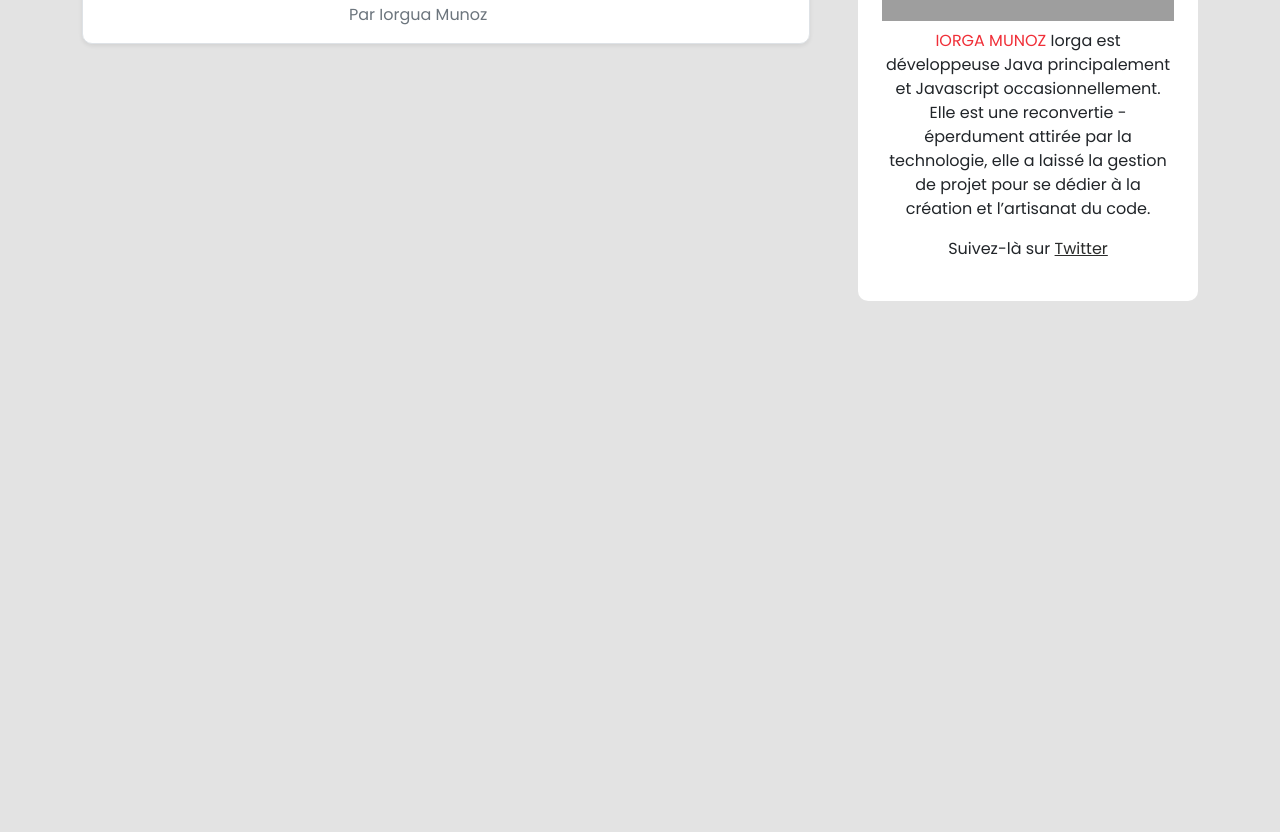
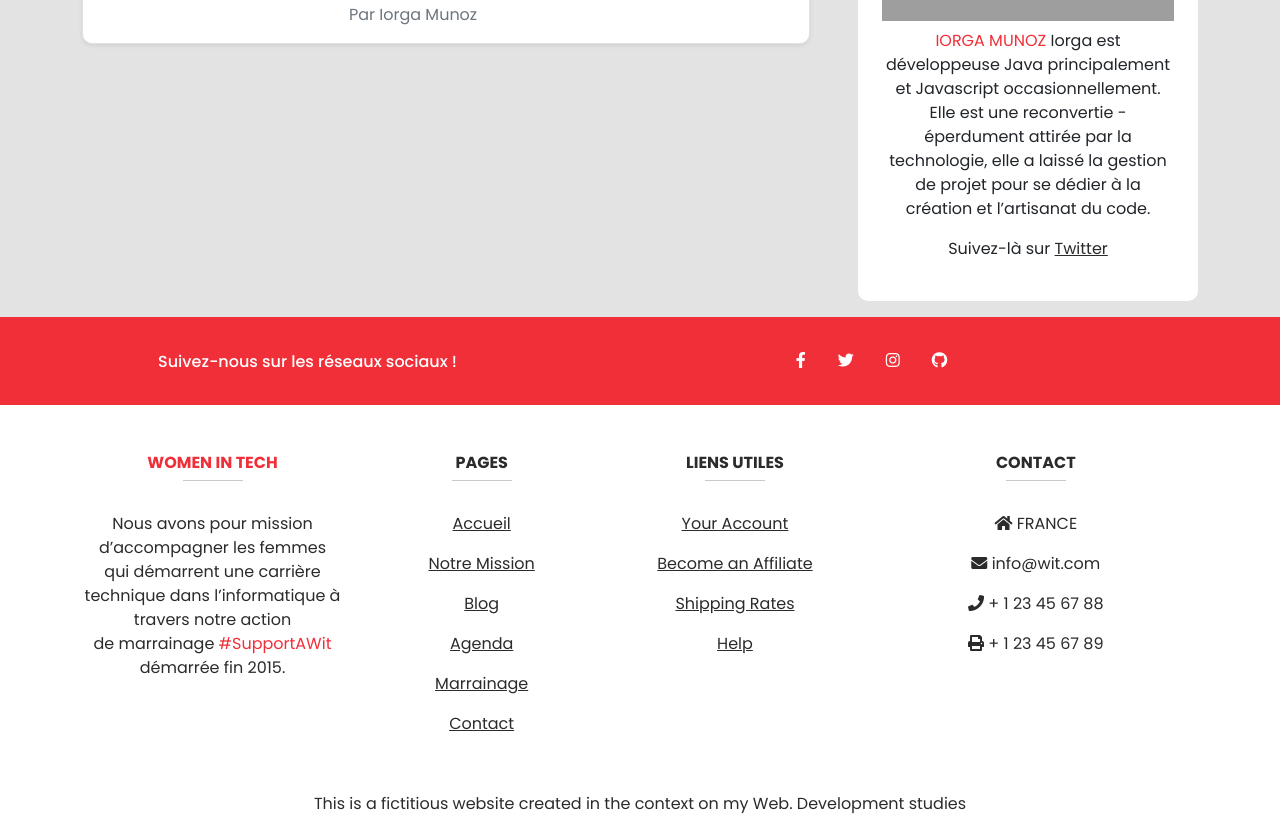
Before and after one commit to Anghyy/Women-In-Tech, a website: page blog.html in a window 1280 px wide. Shown: the part 3323-4155 px from the top of the page. Before the commit the page ends 3640 px from the top, so only its background shows below. Drawn offline with nearby package versions, Linux system fonts and the light colour scheme; grey boxes are pictures that could not be loaded.

Commit message:
adjusting some classes and styling both on index and blog.html

```diff
--- a/blog.html
+++ b/blog.html
@@ -37,16 +37,16 @@
             <div class="collapse navbar-collapse " id="navbarNav">
                 <ul class="navbar-nav mx-auto">
                     <li class="nav-item">
-                        <a class="nav-link" href="index.html">Accueil</a>
+                        <a class="nav-link" href="#">Accueil</a>
                     </li>
                     <li class="nav-item">
-                        <a class="nav-link" href="index.html#mission">Notre Mission</a>
+                        <a class="nav-link" href="#mission">Notre Mission</a>
                     </li>
                     <li class="nav-item">
-                        <a class="nav-link active" aria-current="page" href="blog.html">Blog</a>
+                        <a class="nav-link  active" aria-current="page" href="blog.html">Blog</a>
                     </li>
                     <li class="nav-item">
-                        <a class="nav-link" href="index.html#agenda">Agenda</a>
+                        <a class="nav-link" href="#agenda">Agenda</a>
                     </li>
                     <li class="nav-item">
                         <a class="nav-link">Marrainage</a>
@@ -59,22 +59,22 @@
                 <!--Social in Navigation-->
                 <ul class="navbar-nav justify-content-end social">
                     <li class="nav-item ">
-                        <a href="#" class="nav-link">
+                        <a href="https://fr-fr.facebook.com/" target="_blank" class="nav-link">
                             <span><i class="fab fa-facebook-f"></i></span>
                         </a>
                     </li>
                     <li class="nav-item">
-                        <a href="#" class="nav-link">
+                        <a href="https://twitter.com/?lang=fr" target="_blank" class="nav-link">
                             <span><i class="fab fa-twitter"></i></span>
                         </a>
                     </li>
                     <li class="nav-item">
-                        <a href="#" class="nav-link">
+                        <a href="https://www.instagram.com/?hl=fr" target="_blank" class="nav-link">
                             <span><i class="fab fa-instagram"></i></span>
                         </a>
                     </li>
                     <li class="nav-item">
-                        <a href="#" class="nav-link">
+                        <a href="https://github.com/" target="_blank" class="nav-link">
                             <span><i class="fab fa-github"></i></span>
                         </a>
                     </li>
@@ -88,7 +88,7 @@
         <!--hero-->
         <div class="p-5 text-light rounded blog-hero">
             <div class="col-md-6 px-0">
-                <h1 class="text-md-start text-center display-3 text-light fw-bold">Elles partagent leurs
+                <h1 class="text-md-start text-center display-3 fw-bold">Elles partagent leurs
                     expériences.</h1>
             </div>
         </div>
@@ -656,7 +656,7 @@
                                         </div>
                                     </div>
                                 </div>
-                                <p class="m-3 text-muted text-md-start text-center">Par Iorgua Munoz</p>
+                                <p class="m-3 text-muted text-md-start text-center">Par Iorga Munoz</p>
                             </div>
 
                         </div>
@@ -784,7 +784,111 @@
         </section>
     </main>
 
+    <!-- Footer -->
+    <footer class="bg-white">
 
+        <!--footer social banner-->
+        <div class="footer-social bg-warning">
+            <div class="container">
+                <div class="row py-4 d-flex align-items-center">
+                    <div class="col-md-6 col-lg-5 text-center text-white text-md-left mb-4 mb-md-0">
+                        <h6 class="mb-0">Suivez-nous sur les réseaux sociaux !</h6>
+                    </div>
+                    <ul class="nav col-md-6 col-lg-7 justify-content-center list-unstyled d-flex">
+                        <li class="nav-item">
+                            <a href="https://fr-fr.facebook.com/" target="_blank" class="nav-link text-white">
+                                <span><i class="fab fa-facebook-f"></i></span>
+                            </a>
+                        </li>
+                        <li class="nav-item">
+                            <a href="https://twitter.com/?lang=fr" target="_blank" class="nav-link text-white">
+                                <span><i class="fab fa-twitter"></i></span>
+                            </a>
+                        </li>
+                        <li class="nav-item">
+                            <a href="https://www.instagram.com/?hl=fr" target="_blank" class="nav-link text-white">
+                                <span><i class="fab fa-instagram"></i></span>
+                            </a>
+                        </li>
+                        <li class="nav-item">
+                            <a href="https://github.com/" target="_blank" class="nav-link text-white">
+                                <span><i class="fab fa-github"></i></span>
+                            </a>
+                        </li>
+                    </ul>
+
+                </div>
+            </div>
+        </div>
+
+
+        <div class="container text-center text-md-left mt-5 ">
+            <div class="row mt-3 text-primary">
+                <!--footer Company recap-->
+                <div class="col-md-3 col-lg-4 col-xl-3 mb-4">
+                    <h6 class="text-uppercase fw-bold text-warning">Women In Tech</h6>
+                    <hr class="mb-4 mt-0 d-inline-block mx-auto" style="width: 60px;">
+                    <p>
+                        Nous avons pour mission d’accompagner les femmes <br> qui démarrent
+                        une carrière technique dans l’informatique à travers notre action <br> de marrainage
+                        <span class="text-warning">#SupportAWit</span> démarrée fin 2015.
+                    </p>
+                </div>
+                <!--footer pages recap-->
+                <div class="col-md-2 col-lg-2 col-xl-2 mx-auto mb-4 text-primary">
+                    <h6 class="text-uppercase fw-bold">pages</h6>
+                    <hr class="mb-4 mt-0 d-inline-block mx-auto" style="width: 60px;">
+                    <p>
+                        <a href="#">Accueil</a>
+                    </p>
+                    <p>
+                        <a href="#mission">Notre Mission</a>
+                    </p>
+                    <p>
+                        <a href="#">Blog</a>
+                    </p>
+                    <p>
+                        <a href="#agenda">Agenda</a>
+                    </p>
+                    <p>
+                        <a href="#">Marrainage</a>
+                    </p>
+                    <p>
+                        <a href="#contact">Contact</a>
+                    </p>
+                </div>
+                <!--footer useful links-->
+                <div class="col-md-3 col-lg-2 col-xl-2 mx-auto mb-4 text-primary">
+                    <h6 class="text-uppercase fw-bold">Liens utiles</h6>
+                    <hr class="teal accent-3 mb-4 mt-0 d-inline-block mx-auto" style="width: 60px;">
+                    <p>
+                        <a href="#!">Your Account</a>
+                    </p>
+                    <p>
+                        <a href="#!">Become an Affiliate</a>
+                    </p>
+                    <p>
+                        <a href="#!">Shipping Rates</a>
+                    </p>
+                    <p>
+                        <a href="#!">Help</a>
+                    </p>
+                </div>
+                <!--footer contact-->
+                <div class="col-md-4 col-lg-3 col-xl-3 mx-auto mb-md-0 mb-4 text-primary">
+                    <h6 class="text-uppercase fw-bold " id="contact">Contact</h6>
+                    <hr class="mb-4 mt-0 d-inline-block mx-auto" style="width: 60px;">
+                    <p><i class="fas fa-home mr-3 "></i> FRANCE</p>
+                    <p><i class="fas fa-envelope mr-3"></i> info@wit.com</p>
+                    <p><i class="fas fa-phone mr-3"></i> + 1 23 45 67 88</p>
+                    <p><i class="fas fa-print mr-3"></i> + 1 23 45 67 89</p>
+                </div>
+            </div>
+        </div>
+        <div class="text-center text-primary py-3">This is a fictitious website created in the context on my Web.
+            Development studies
+        </div>
+    </footer>
 
     <script src="./node_modules/bootstrap/dist/js/bootstrap.bundle.js"></script>
 </body>
```
Also changed, not shown: index.html (+31 -31 lines), images/Ellipse.png (deleted), images/Meteor.svg (deleted), images/fiverr-2.svg (deleted), images/jsisback.jpg (deleted), images/parisweb.jpg (deleted), images/slack-2.svg (deleted), images/symfony.png (deleted), images/symfony2.jpg (deleted), images/udemy-2.svg (deleted), images/upwork.svg (deleted), images/web2day.jpg (deleted), 1 other file.
